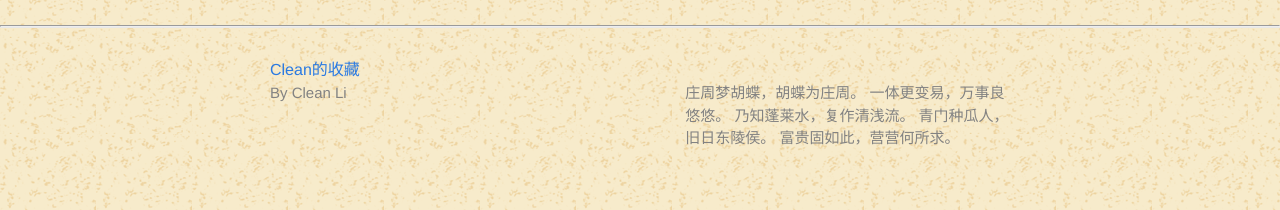
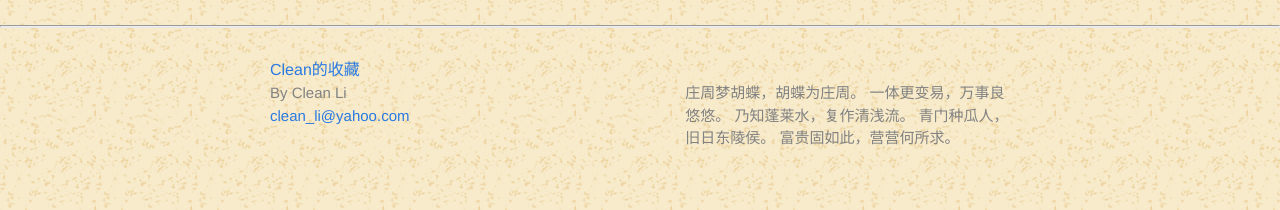
Before and after one commit to longhistory/blog, a Jekyll site: the page built from index.html, in a window 1280 px wide. Shown: the part 1978-2188 px from the top of the page. Built offline with Jekyll 4.4.1, drawn with Linux system fonts in a browser that asks for light colours.

Commit message:
add email

```diff
--- a/_config.yml
+++ b/_config.yml
@@ -14,6 +14,7 @@
 # You can create any custom variable you would like, and they will be accessible
 # in the templates via {{ site.myvariable }}.
 title: Clean的收藏
+email: clean_li@yahoo.com
 description: > # this means to ignore newlines until "baseurl:"
   庄周梦胡蝶，胡蝶为庄周。
   一体更变易，万事良悠悠。
```
